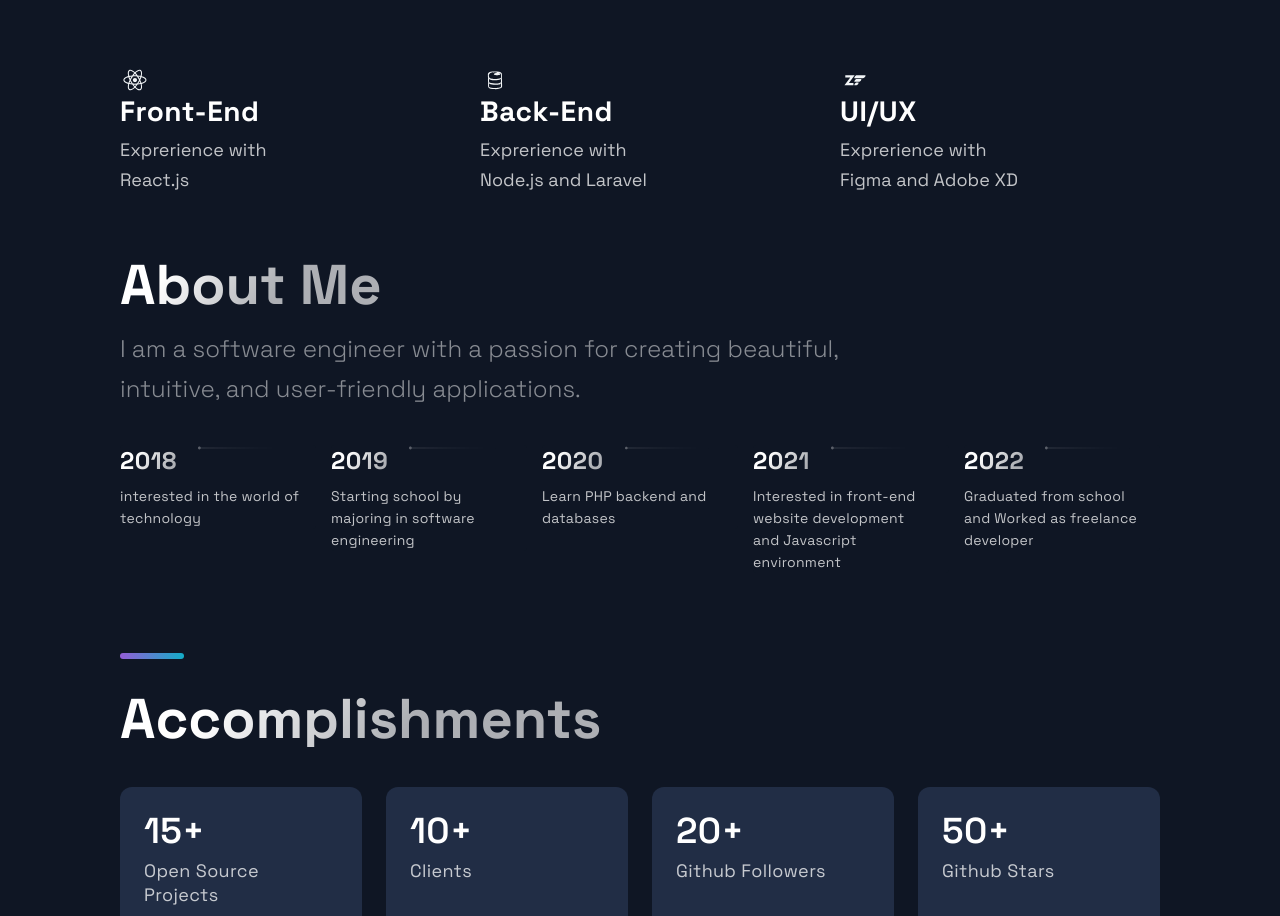
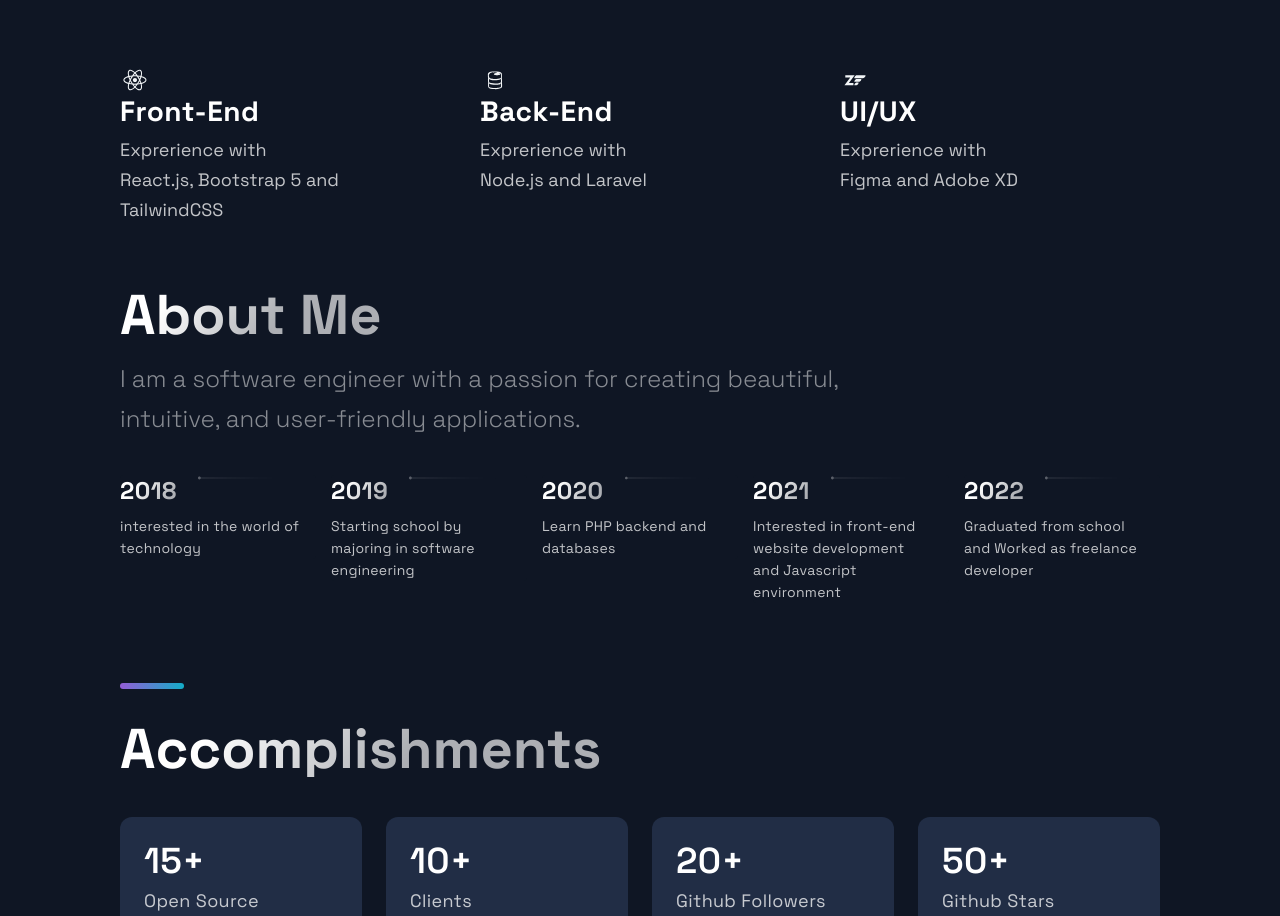
Before and after one commit to tamathecxder/first-nextjs-portfolio, a Next.js app: page / in a window 1280 px wide. Shown: the part 2500-3416 px from the top of the page. Built offline with nearby package versions, Linux system fonts and the light colour scheme.

Commit message:
Add target attribute to ExternalLinks components

```diff
--- a/src/components/Projects/Projects.js
+++ b/src/components/Projects/Projects.js
@@ -37,8 +37,8 @@ const Projects = () => (
             </TagList>
           </div>
           <UtilityList>
-            <ExternalLinks href={source}>Source Code</ExternalLinks>
-            <ExternalLinks href={visit}>Visit</ExternalLinks>
+            <ExternalLinks target={'_blank'} href={source}>Source Code</ExternalLinks>
+            <ExternalLinks target={'_blank'} href={visit}>Visit</ExternalLinks>
           </UtilityList>
         </BlogCard>
       ))}
--- a/src/components/Technologies/Technologies.js
+++ b/src/components/Technologies/Technologies.js
@@ -17,7 +17,7 @@ const Technologies = () => (
           <ListTitle>Front-End</ListTitle>
           <ListParagraph>
             Exprerience with <br />
-            React.js
+            React.js, Bootstrap 5 and TailwindCSS
           </ListParagraph>
         </ListContainer>
       </ListItem>
```
